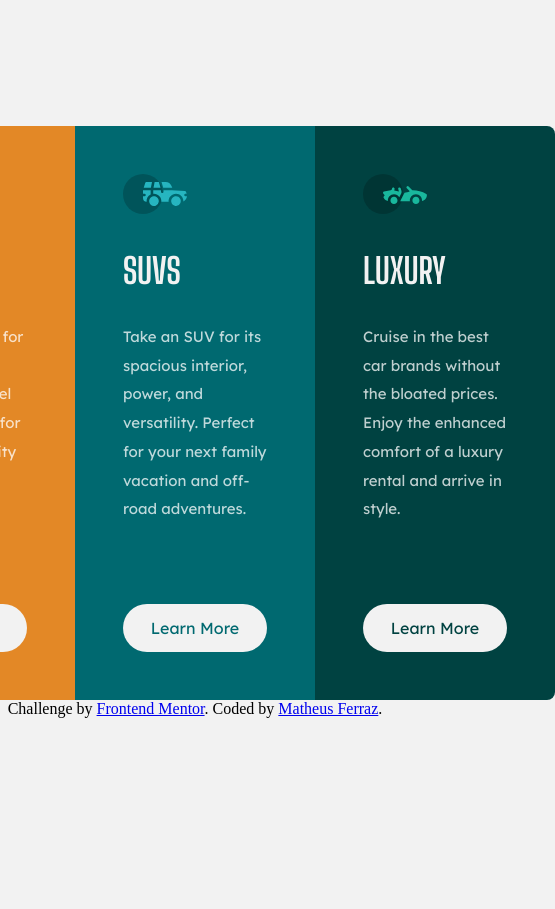
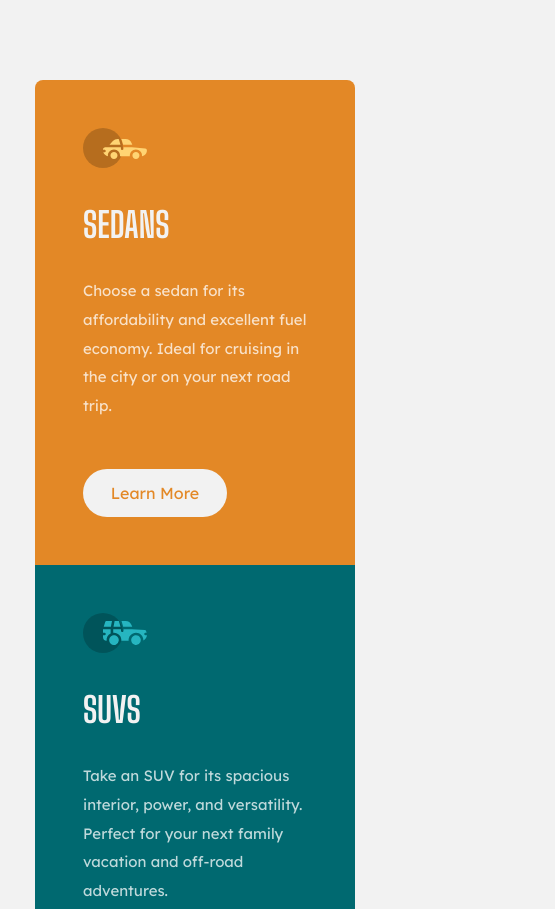
Before and after one commit to MaThIaXs/3-ColumnPreviewCardComponent, a plain HTML site: page index.html in a window 390 px wide. Shown: the top 909 px of the page, 555 px wide, since content can reach past the window. Before the commit the page ends 844 px from the top, so only its background shows below. Drawn offline with Linux system fonts and the light colour scheme.

Commit message:
add mobile styles

```diff
--- a/assets/css/style.css
+++ b/assets/css/style.css
@@ -29,6 +29,11 @@ body {
 main {
     display: flex;
     margin: 0 17% 0 17%;
+}
+
+footer {
+    position: absolute;
+    bottom: 0;
 }
 
 .sedanCard {
@@ -94,3 +99,27 @@ main {
     border: 2px solid var(--veryLightGray);
     background: none;
 }
+
+@media screen and (max-width: 720px) {
+    main {
+        flex-direction: column;
+        margin: 5rem 1rem;
+    }
+
+    .sedanCard {
+        border-radius: 0.5rem 0.5rem 0 0;
+    }
+
+    .luxuryCard {
+        background-color: var(--veryDarkCyan);
+        border-radius: 0 0 0.5rem 0.5rem;
+    }
+
+    .sedanText, .suvText, .luxuryText {
+        margin-bottom: 3rem;
+    }
+
+    footer {
+        position: relative;
+    }
+}
```
